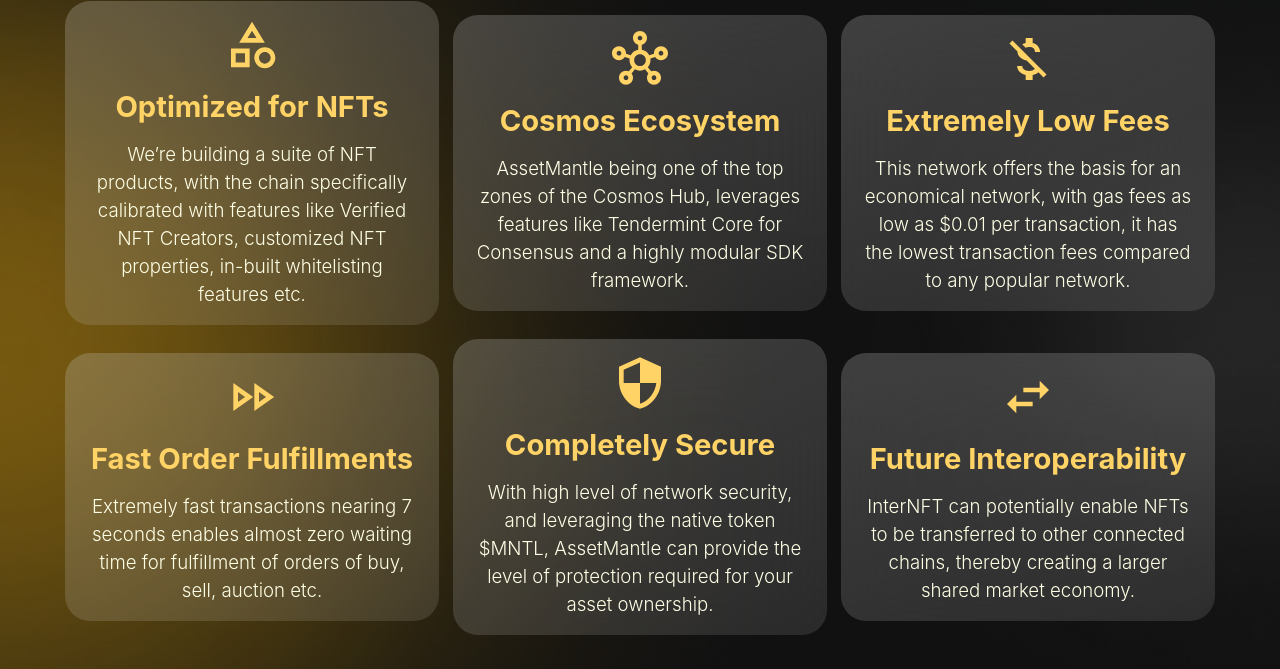
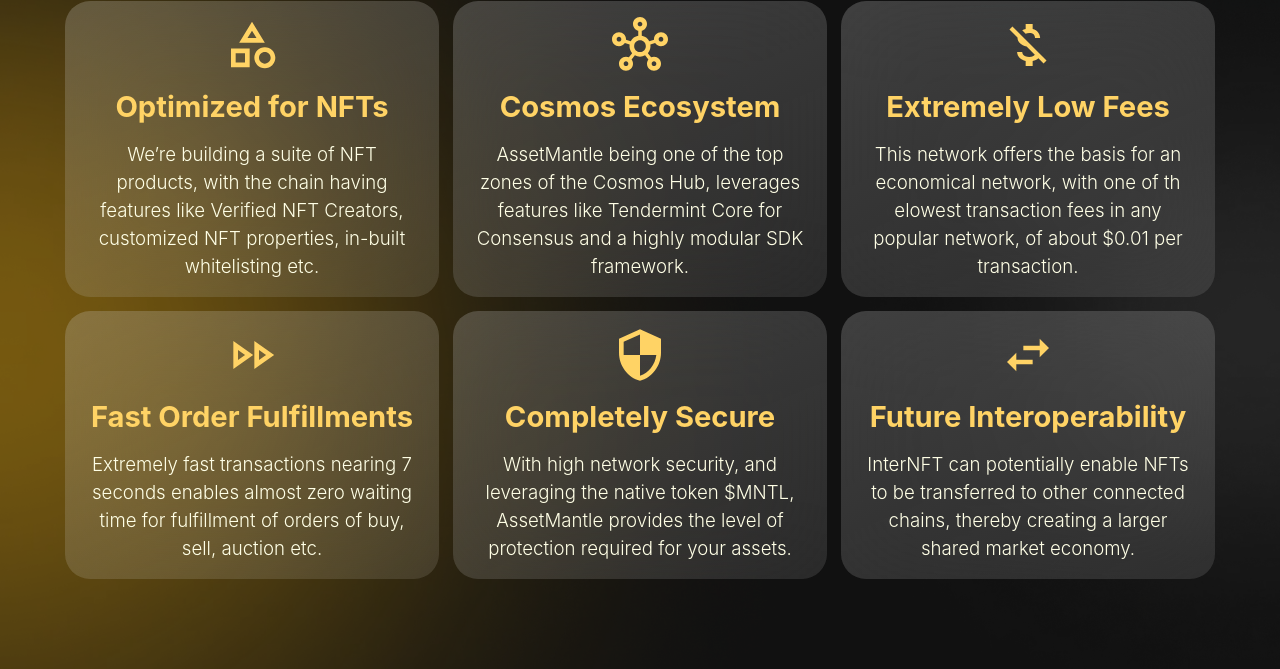
Before and after one commit to AssetMantle/website, a Next.js app: page / in a window 1280 px wide. Shown: the part 2022-2691 px from the top of the page. Built offline with nearby package versions, Linux system fonts and the light colour scheme.

Commit message:
updated text of feature section, added key prop to dispel warnings

```diff
--- a/views/FeatureSection.js
+++ b/views/FeatureSection.js
@@ -30,7 +30,7 @@ const FeatureConfigData = {
       titleVariant: "h4",
       titleColor: "primary.main",
       description:
-        "We’re building a suite of NFT products, with the chain specifically calibrated with features like Verified NFT Creators, customized NFT properties, in-built whitelisting features etc.",
+        "We’re building a suite of NFT products, with the chain having features like Verified NFT Creators, customized NFT properties, in-built whitelisting etc.",
       descriptionVariant: "body2",
       descriptionColor: "secondary.main",
     },
@@ -56,7 +56,7 @@ const FeatureConfigData = {
       titleVariant: "h4",
       titleColor: "primary.main",
       description:
-        "This network offers the basis for an economical network, with gas fees as low as $0.01 per transaction, it has the lowest transaction fees compared to any popular network.",
+        "This network offers the basis for an economical network, with one of th elowest transaction fees in any popular network, of about $0.01 per transaction.",
       descriptionVariant: "body2",
       descriptionColor: "secondary.main",
     },
@@ -88,7 +88,7 @@ const FeatureConfigData = {
       titleVariant: "h4",
       titleColor: "primary.main",
       description:
-        "With high level of network security, and leveraging the native token $MNTL, AssetMantle can provide the level of protection required for your asset ownership.",
+        "With high network security, and leveraging the native token $MNTL, AssetMantle provides the level of protection required for your assets.",
       descriptionVariant: "body2",
       descriptionColor: "secondary.main",
     },
--- a/views/InfoSection.js
+++ b/views/InfoSection.js
@@ -191,6 +191,7 @@ const Content = () => {
                 <Typography
                   variant={InfoSectionConfigData.descriptionVariant}
                   color={InfoSectionConfigData.descriptionColor}
+                  key={index}
                 >
                   {item}
                 </Typography>
```
